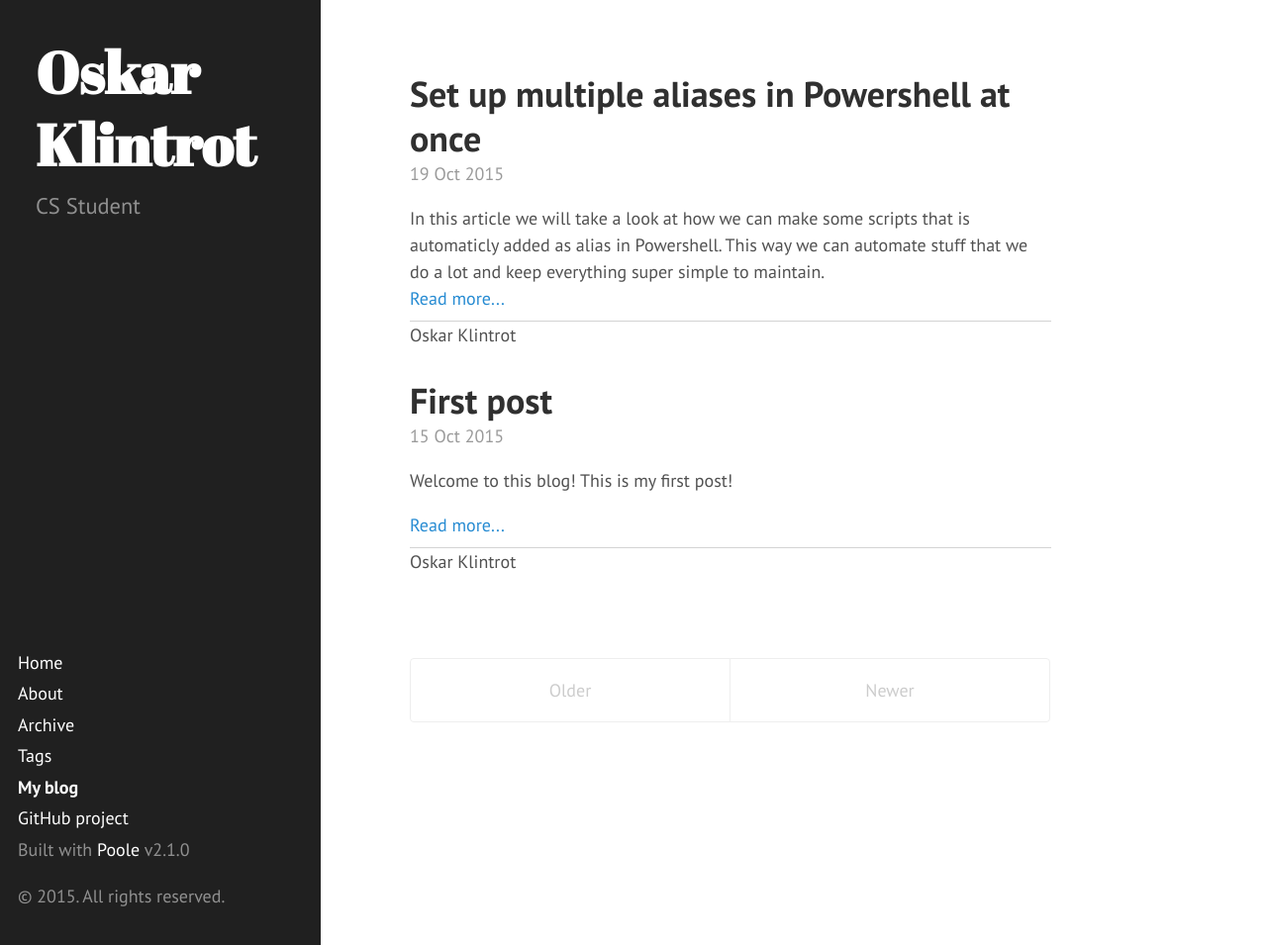
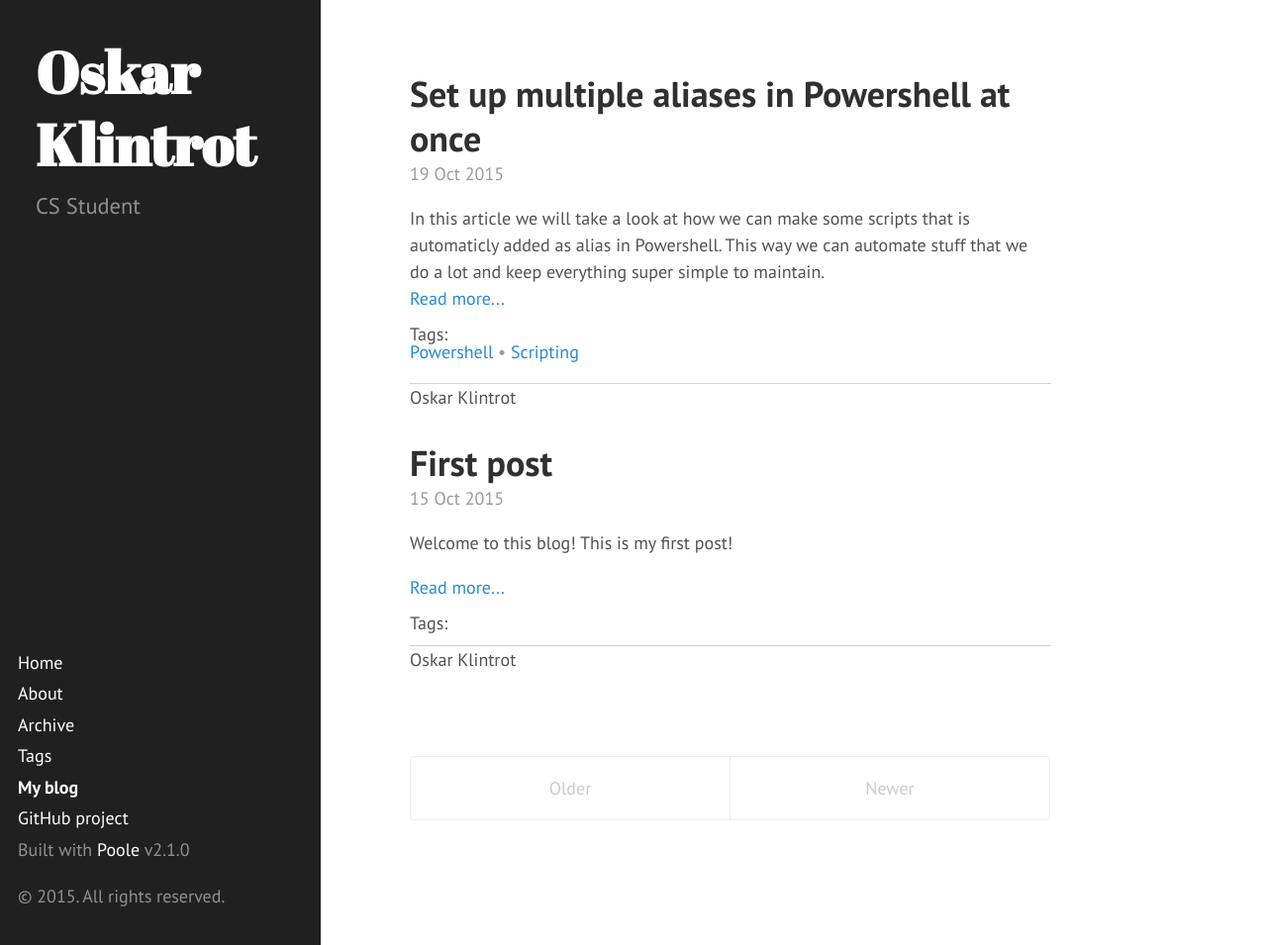
Before and after one commit to OskarKlintrotSkolarbeteWP14/2dv607.oskarklintrot.se, a Jekyll site: the page built from blog/index.html, in a window 1280 px wide and 955 px high. Shown: the whole window at 99% size. Built offline with Jekyll 4.4.1, drawn with Linux system fonts in a browser that asks for light colours; Markdown is read by kramdown in place of the engine named in the settings; the list of posts is cut into pages by our own code.

Commit message:
Update index.html

```diff
--- a/blog/index.html
+++ b/blog/index.html
@@ -42,6 +42,8 @@ title: Home
     {% endif %}
     {% endcomment %}
     {% include post_tags.html %}
+    Tags:
+    <p class="post-date">{% for tag in post.tags %}<a href="{{ site.url }}/tags/#{{ tag | cgi_escape }}" title="Blog posts tagged {{ tag }}" rel="tag">{{ tag }}</a>{% unless forloop.last %} &bull; {% endunless %}{% endfor %}</p>
   </div>
   <div class="line-separator"></div>
   <div class="post-author">{{ site.author.name }}</div>
```
